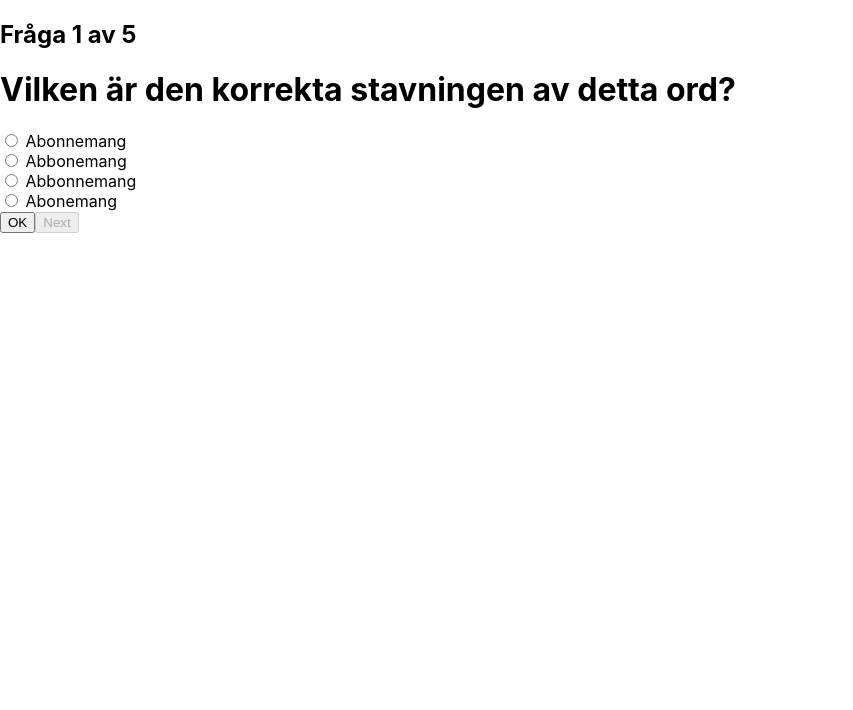
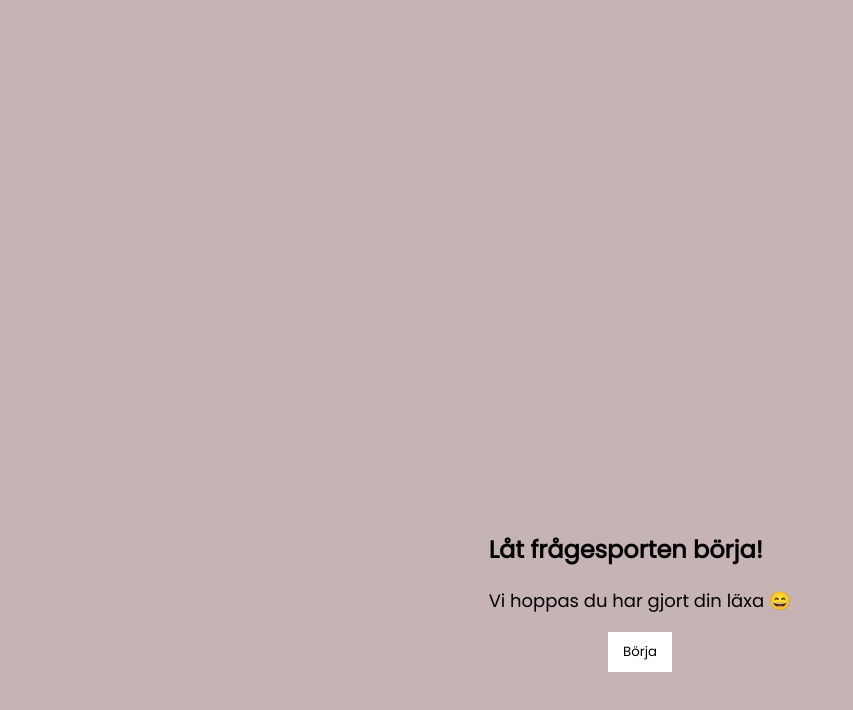
Before and after one commit to Technigo/project-redux-quiz-old, a React (Create React App) app: page / in a window 1280 px wide. Shown: the top 710 px of the page, without its empty margins (0-853 px from the left). Built offline with nearby package versions, Linux system fonts and the light colour scheme.

Commit message:
Added opening screen & styled components

```diff
--- a/package.json
+++ b/package.json
@@ -14,6 +14,7 @@
     "react": "^18.2.0",
     "react-dom": "^18.2.0",
     "react-redux": "^8.0.2",
+    "react-router-dom": "^6.4.2",
     "react-scripts": "^5.0.1",
     "styled-components": "^5.3.6"
   },
--- a/public/index.html
+++ b/public/index.html
@@ -14,6 +14,9 @@
       Learn how to configure a non-root public URL by running `npm run build`.
     -->
     <title>Hippo Group 2:s stavningsapp</title>
+    <style>
+      @import url('https://fonts.googleapis.com/css2?family=Poppins&display=swap');
+      </style>
   </head>
 
   <body>
--- a/src/App.js
+++ b/src/App.js
@@ -4,6 +4,8 @@ import { combineReducers, configureStore } from '@reduxjs/toolkit';
 import { quiz } from 'reducers/quiz';
 
 import { CurrentQuestion } from 'components/CurrentQuestion';
+import { BrowserRouter, Routes, Route } from 'react-router-dom'
+import { OpeningScreen } from 'components/OpeningScreen';
 
 const reducer = combineReducers({
   quiz: quiz.reducer
@@ -14,7 +16,12 @@ const store = configureStore({ reducer });
 export const App = () => {
   return (
     <Provider store={store}>
-      <CurrentQuestion />
+      <BrowserRouter>
+        <Routes>
+          <Route path="/" element={<OpeningScreen />} />
+          <Route path="/quiz" element={<CurrentQuestion />} />
+        </Routes>
+      </BrowserRouter>
     </Provider>
   );
 }
--- a/src/components/CurrentQuestion.js
+++ b/src/components/CurrentQuestion.js
@@ -4,6 +4,7 @@ import React, { useState } from 'react';
 import { useSelector, useDispatch } from 'react-redux';
 import { quiz } from 'reducers/quiz';
 import { Summary } from 'pages/Summary';
+import { Wrapper } from 'styledcomponents/OpeningScreenStyle';
 /* import { Options } from './Options'; */
 
 export const CurrentQuestion = () => {
@@ -55,7 +56,7 @@ export const CurrentQuestion = () => {
   };
 
   return (
-    <div>
+    <Wrapper>
       {quizOver ? (
         <Summary />
       ) : (
@@ -98,6 +99,6 @@ export const CurrentQuestion = () => {
           > Next
           </button>
         </>)}
-    </div>
+    </Wrapper>
   );
 };
--- /dev/null
+++ b/src/components/OpeningScreen.js
@@ -0,0 +1,16 @@
+import React from 'react';
+import { Wrapper, TextContainer, LinkContainer } from 'styledcomponents/OpeningScreenStyle';
+
+export const OpeningScreen = () => {
+  return (
+    <Wrapper>
+      <TextContainer>
+        <h1>Låt frågesporten börja!</h1>
+        <p>Vi hoppas du har gjort din läxa 😄</p>
+      </TextContainer>
+      <LinkContainer to="/quiz">
+        <button type="button">Börja</button>
+      </LinkContainer>
+    </Wrapper>
+  );
+};
--- a/src/reducers/quiz.js
+++ b/src/reducers/quiz.js
@@ -38,7 +38,8 @@ const initialState = {
   questions,
   answers: [],
   currentQuestionIndex: 0,
-  quizOver: false
+  quizOver: false,
+  quizStart: false
 };
 
 export const quiz = createSlice({
@@ -109,6 +110,10 @@ export const quiz = createSlice({
      */
     restart: () => {
       return initialState;
+    },
+
+    startQuiz: (state) => {
+      state.quizStart = true
     }
   }
 });
--- /dev/null
+++ b/src/styledcomponents/OpeningScreenStyle.js
@@ -0,0 +1,38 @@
+import styled from 'styled-components';
+import { Link } from 'react-router-dom';
+
+export const Wrapper = styled.section`
+  display: flex;
+  flex-direction: column;
+  align-items: center;
+  min-height: 100vh;
+  background-color: #c6b3b3;
+  font-family: 'Poppins', sans-serif;
+
+  @media (min-width: 600px) and (max-width: 1023px){
+
+  }
+
+  @media (min-width: 1024px){
+
+  }
+`
+
+export const TextContainer = styled.div`
+margin: 40% auto 0 auto;
+
+p{
+    font-size: 18px;
+}
+`
+
+export const LinkContainer = styled(Link)`
+button{
+    padding: 10px 15px;
+    background-color: #ffffff;
+    border: none;
+    font-family: 'Poppins', sans-serif;
+}
+
+
+`
```
Also changed, not shown: 1 other file (tests, documents, lock files or other folders).
